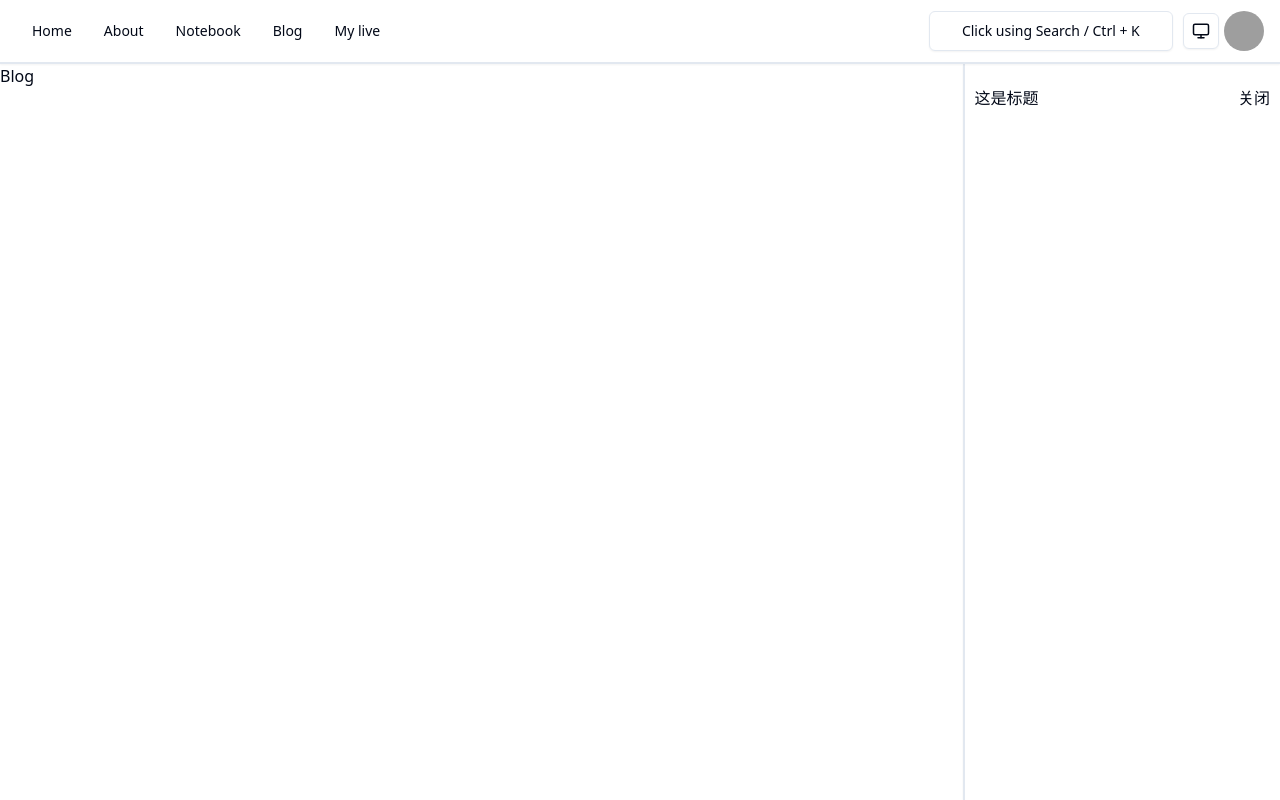
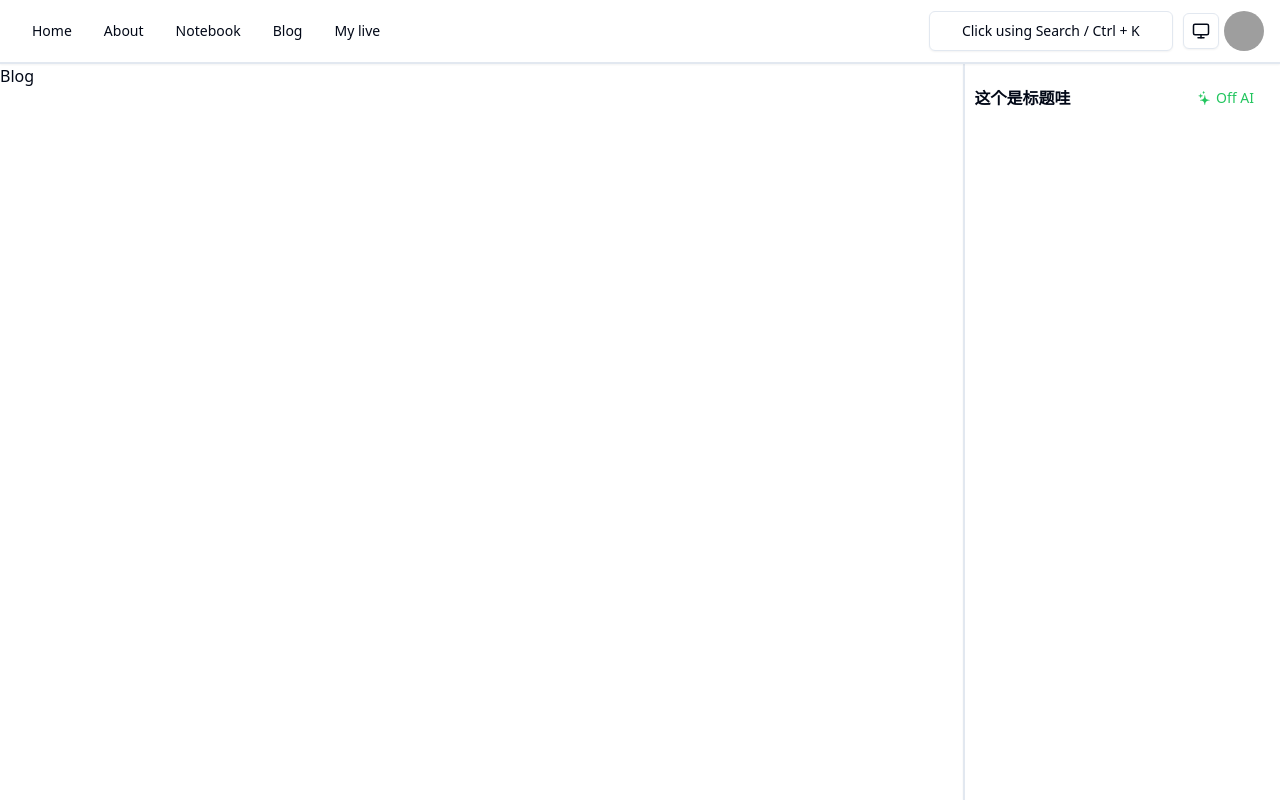
Before and after one commit to zhouxw-zeng/editor-demo, a Next.js app: page /blog in a window 1280 px wide. Built offline with nearby package versions, Linux system fonts and the light colour scheme; grey boxes are pictures that could not be loaded.

Commit message:
feat: optimize Ai Components

```diff
--- a/src/components/ai/AiComponent.tsx
+++ b/src/components/ai/AiComponent.tsx
@@ -1,21 +1,30 @@
-import { SquareChevronRight } from "lucide-react"
-
+import { Button } from "../ui/button";
+import Magic from "@/components/ui/magic";
+import Clipboard from "@/components/ui/clipboard";
 interface AiComponent {
   onClick: (isEnabled: boolean) => void;
 }
 import "./ai.css"
 const AiComponent = ({onClick}: AiComponent) => {
   return (
-    <div className="min-w-fit ai-heihgt border-l-2 shadow-sm flex flex-col">
+    <div>
+      <div className="min-w-fit ai-heihgt border-l-2 shadow-sm flex flex-col">
       <div className="h-12 flex justify-between items-center">
-        <div className="flex-1">这是标题</div>
-        {/* <SquareChevronRight className="h-2 w-2 p-2 custom-icon-color" /> */}
-        {/* 临时关闭 */}
-        <div className="cursor-pointer" onClick={() => onClick(false)}>
-          关闭
+        <div className="flex-1 cursor-pointer font-bold">
+          <Clipboard copy={"这个是标题哇"} />
         </div>
+        <Button
+          className="gap-1 rounded-none text-green-500 hover:text-red-500"
+          variant="ghost"
+          onClick={() => onClick(false)}
+          >
+          <Magic className="w-10 h-10" />
+          Off AI
+        </Button>
       </div>
     </div>
+    </div>
+
   )
 }
 export default AiComponent
--- a/src/components/ai/AiSwitch.tsx
+++ b/src/components/ai/AiSwitch.tsx
@@ -1,4 +1,6 @@
 import React from 'react';
+import { Button } from '@/components/ui/button';
+import Magic from "@/components/ui/magic"
 
 interface MyComponentProps {
   onClick: (e: boolean) => void // 通用的函数类型
@@ -10,11 +12,19 @@ interface MyComponentProps {
 const AiSwitch = ({ onClick }: MyComponentProps) => {
   return (
       <div
-        className="fixed top-8 right-1/3 z-20 cursor-pointer bg-transparent border-none"
-        onClick={() => onClick(true)}
+        className="fixed top-6 right-1/3 z-20 cursor-pointer bg-transparent border-none"
         aria-label="开启 AI 功能"
       >
-        开启
+        <Button
+          className="gap-1 rounded-xl text-green-500 hover:text-cyan-300"
+          variant="ghost"
+          onClick={() => onClick(true)}
+          aria-label="开启 AI 功能"
+          size="sm"
+        >
+          <Magic className="h-5 w-5" />
+          Open AI
+        </Button>
       </div>
   )
 }
```
